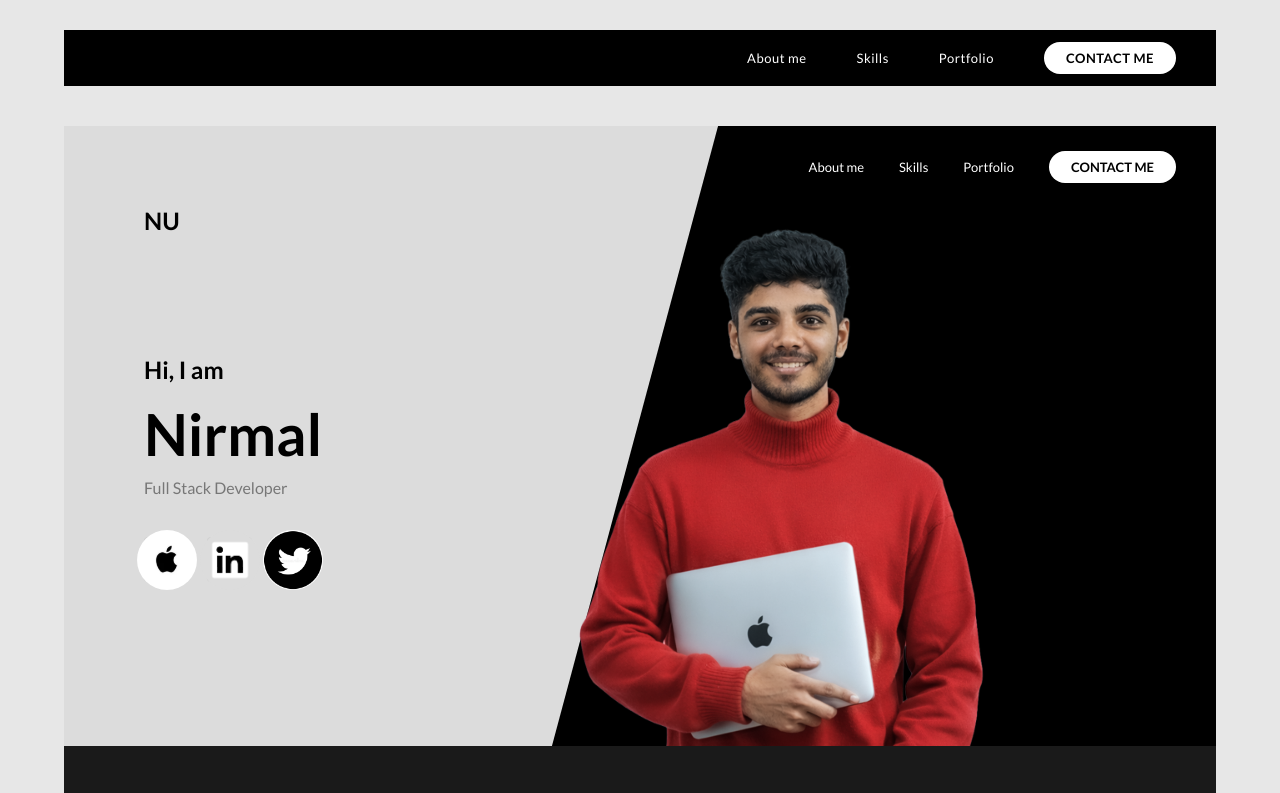
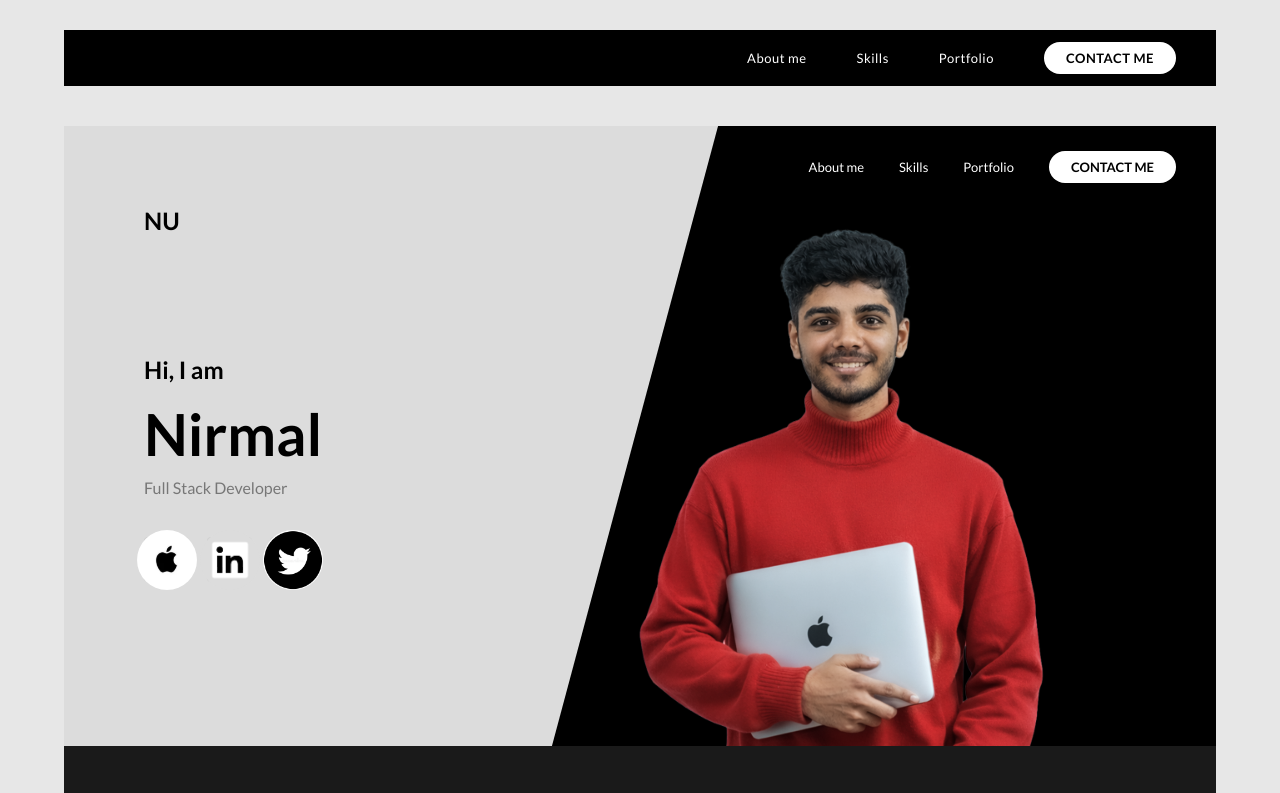
Before and after one commit to nirmalsuriyan-web/Nirmal.ac.in, a plain HTML site: page index.html in a window 1280 px wide. Shown: the top 793 px of the page. Drawn offline with Linux system fonts and the light colour scheme.

Commit message:
Update website

```diff
--- a/figma.css
+++ b/figma.css
@@ -144,7 +144,7 @@ body{
     right:30px;
     height:520px;
     z-index:2;
-    margin-right: 200px;
+    margin-right: 140px;
 }
 
 /* ===== BOTTOM ===== */
```
